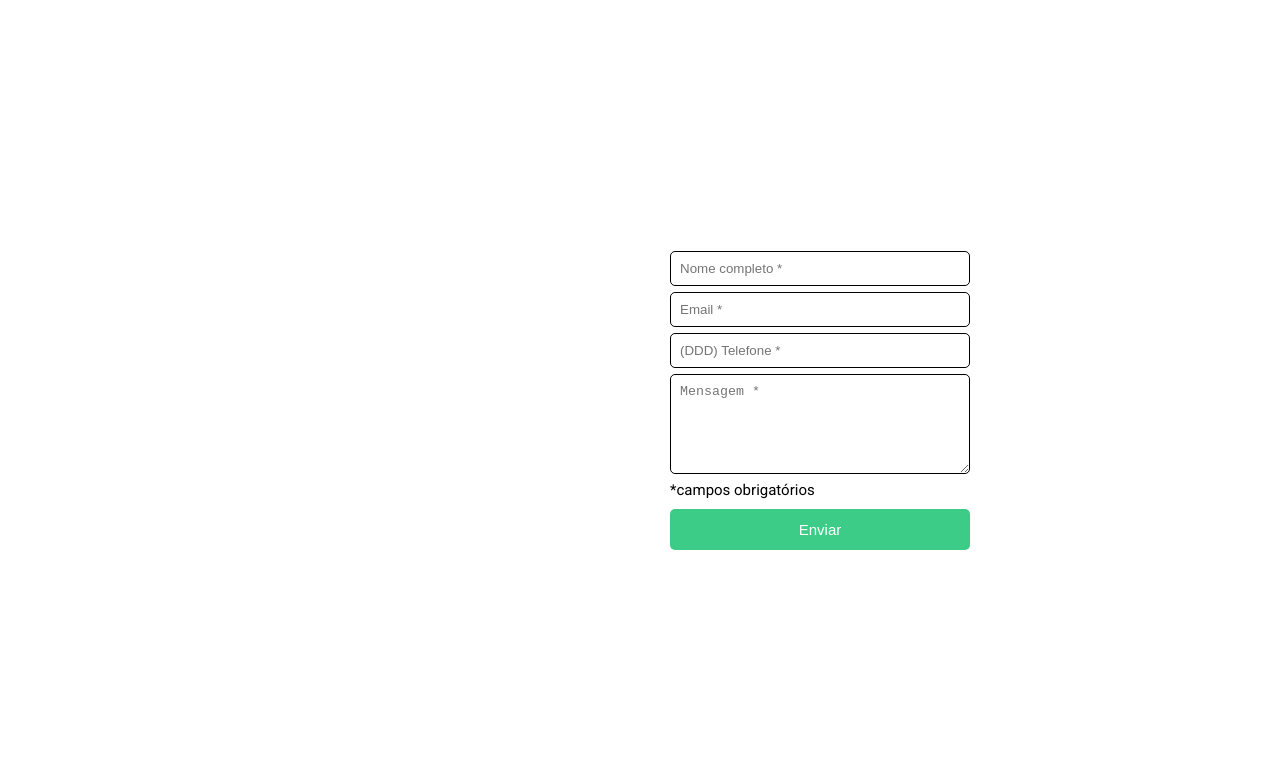
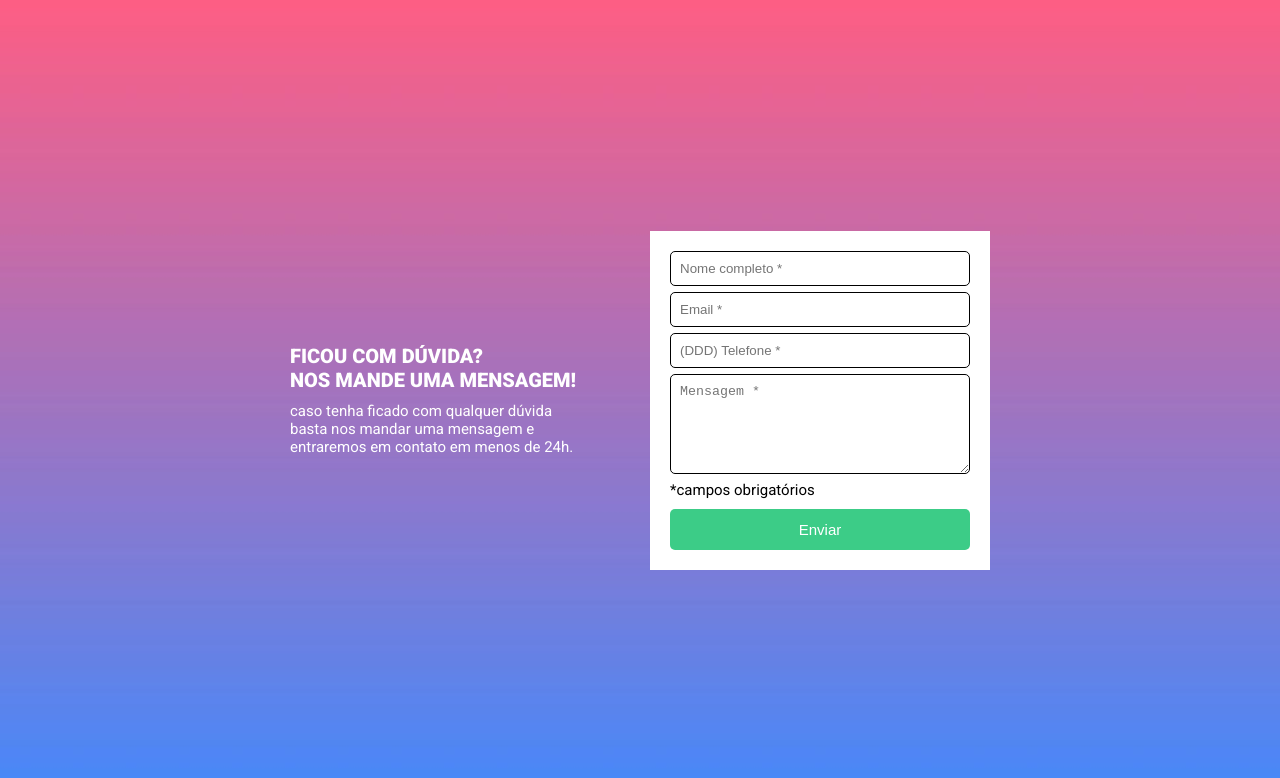
Before and after one commit to VictorEsPe/formul-rio-com-validacao, a plain HTML site: page index.html in a window 1280 px wide. Drawn offline with Linux system fonts and the light colour scheme.

Commit message:
Corrigindo o caminho da imagem de fundo

```diff
--- a/src/css/style.css
+++ b/src/css/style.css
@@ -4,7 +4,7 @@ html {
 }
 
 .form-container {
-  background-image: url('src/images/bg-repeat.jpg');
+  background-image: url('../images/bg-repeat.jpg');
   background-position: center;
   background-size: contain;
   background-repeat: repeat-x;
```
